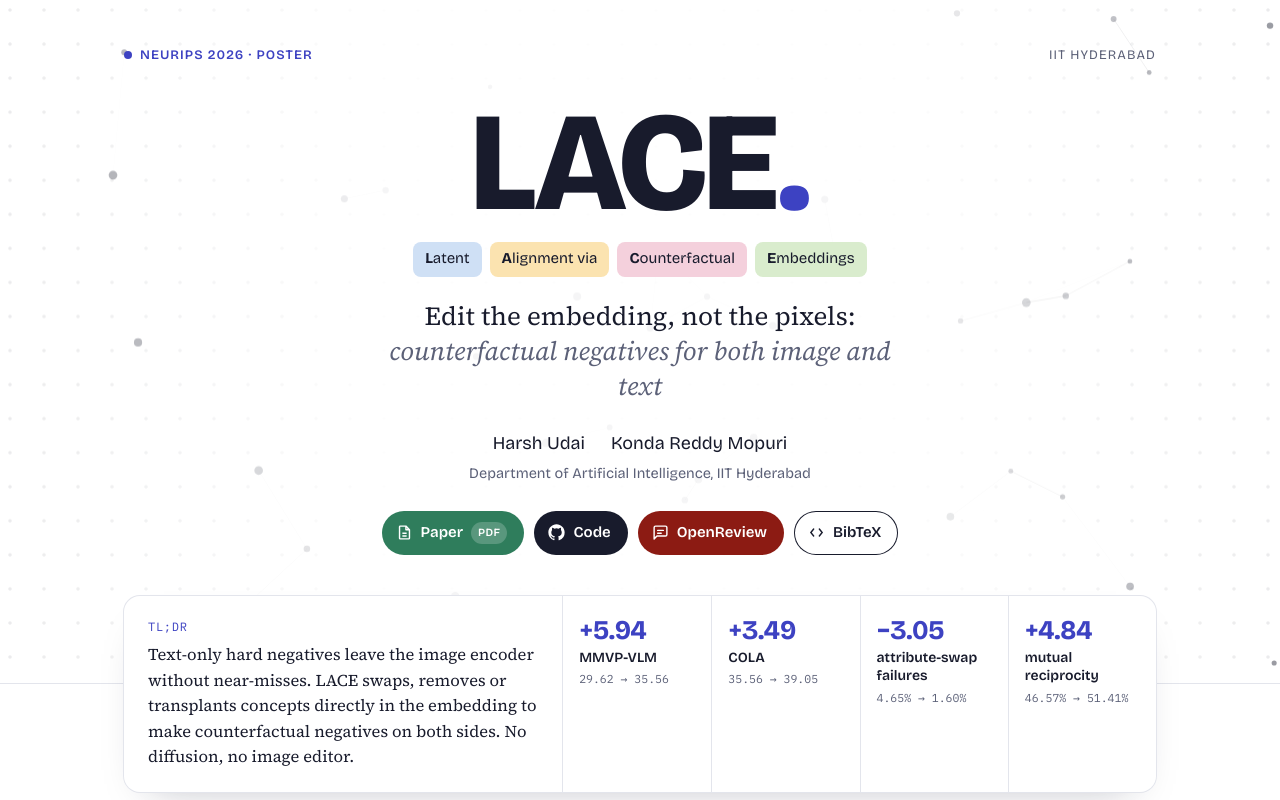
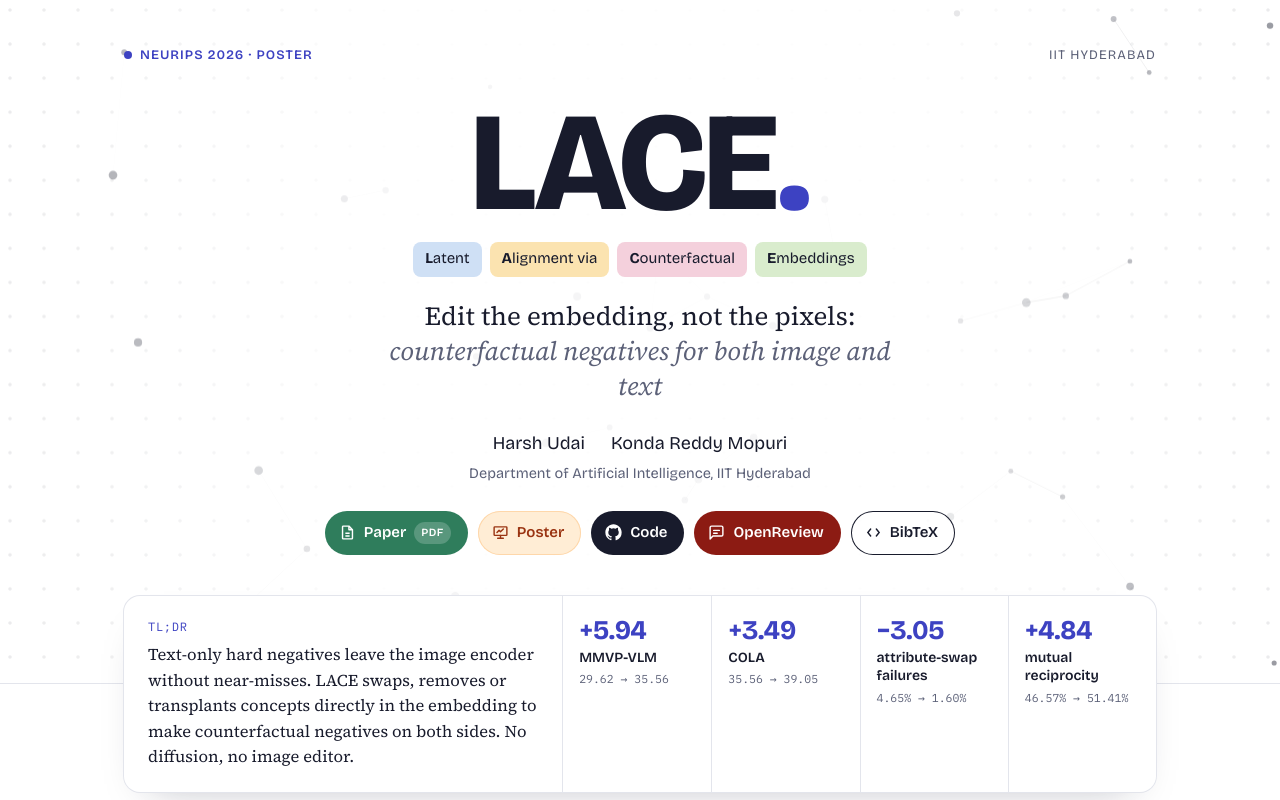
Before and after one commit to Harsh-Udai/LACE, a plain HTML site: page docs/index.html in a window 1280 px wide. Shown: the top 800 px of the page. Drawn offline with nearby package versions, Linux system fonts and the light colour scheme.

Commit message:
Add Poster button
peach Poster button right after Paper, linking to the uploaded vector
poster PDF and opening in a new tab. Footer link added too.

Claude-Session: https://claude.ai/code/session_01JDCbWfvaJsXaChNsv3LDVK

```diff
--- a/docs/index.html
+++ b/docs/index.html
@@ -95,6 +95,8 @@ em.t { font-style: normal; color: var(--acc); font-weight: 600; }
 .btn.paper { background: #2f7d5c; color: #fff; }
 .btn.paper:hover { background: #25664b; color: #fff; }
 .btn.paper .tag { font-size: 11px; font-weight: 600; letter-spacing: .04em; padding: 2px 7px; border-radius: 999px; background: rgba(255,255,255,.2); }
+.btn.poster { background: #ffedd5; color: #9a3412; box-shadow: inset 0 0 0 1px #fed7aa; }
+.btn.poster:hover { background: #fed7aa; color: #7c2d12; }
 .btn.openreview { background: #8c1b13; color: #fff; }
 .btn.openreview:hover { background: #6e140e; color: #fff; }
 
@@ -296,6 +298,7 @@ footer { padding-top: 90px; padding-bottom: 56px; }
       <div class="affil">Department of Artificial Intelligence, IIT Hyderabad</div>
       <nav class="links" aria-label="Paper links">
         <a class="btn paper" href="https://openreview.net/pdf?id=OhzpFEscSy" target="_blank" rel="noopener noreferrer"><svg viewBox="0 0 24 24" fill="none" stroke="currentColor" stroke-width="2" stroke-linejoin="round"><path d="M14 3H6a1 1 0 0 0-1 1v16a1 1 0 0 0 1 1h12a1 1 0 0 0 1-1V8z"/><path d="M14 3v5h5M9 13h6M9 17h6"/></svg>Paper <span class="tag">PDF</span></a>
+        <a class="btn poster" href="assets/LACE_poster_140x90cm_vector.pdf" target="_blank" rel="noopener noreferrer"><svg viewBox="0 0 24 24" fill="none" stroke="currentColor" stroke-width="2" stroke-linecap="round" stroke-linejoin="round"><rect x="3" y="4" width="18" height="12" rx="1"/><path d="M12 16v4M8 20h8M7 12l3-3 2 2 4-4"/></svg>Poster</a>
         <a class="btn" href="https://github.com/Harsh-Udai/LACE" target="_blank" rel="noopener noreferrer"><svg viewBox="0 0 24 24" fill="currentColor"><path d="M12 .5C5.65.5.5 5.65.5 12a11.5 11.5 0 0 0 7.86 10.92c.58.1.79-.25.79-.56v-2c-3.2.7-3.87-1.37-3.87-1.37-.53-1.33-1.28-1.69-1.28-1.69-1.05-.71.08-.7.08-.7 1.16.08 1.77 1.19 1.77 1.19 1.03 1.77 2.7 1.26 3.36.96.1-.75.4-1.26.73-1.55-2.55-.29-5.24-1.28-5.24-5.69 0-1.26.45-2.29 1.19-3.1-.12-.29-.52-1.46.11-3.05 0 0 .97-.31 3.17 1.18a11 11 0 0 1 5.77 0c2.2-1.49 3.17-1.18 3.17-1.18.63 1.59.23 2.76.11 3.05.74.81 1.19 1.84 1.19 3.1 0 4.42-2.7 5.39-5.26 5.68.41.36.78 1.06.78 2.14v3.17c0 .31.21.67.8.56A11.5 11.5 0 0 0 23.5 12C23.5 5.65 18.35.5 12 .5z"/></svg>Code</a>
         <a class="btn openreview" href="https://openreview.net/forum?id=OhzpFEscSy" target="_blank" rel="noopener noreferrer"><svg viewBox="0 0 24 24" fill="none" stroke="currentColor" stroke-width="2" stroke-linecap="round" stroke-linejoin="round"><path d="M21 15a2 2 0 0 1-2 2H7l-4 4V5a2 2 0 0 1 2-2h14a2 2 0 0 1 2 2z"/><path d="M8 9h8M8 13h5"/></svg>OpenReview</a>
         <a class="btn line" href="#bibtex"><svg viewBox="0 0 24 24" fill="none" stroke="currentColor" stroke-width="2" stroke-linecap="round"><path d="M8 7l-4 5 4 5M16 7l4 5-4 5"/></svg>BibTeX</a>
@@ -513,7 +516,7 @@ footer { padding-top: 90px; padding-bottom: 56px; }
       <p>Latent Alignment via Counterfactual Embeddings · NeurIPS 2026</p>
       <a class="sibling" href="https://harsh-udai.github.io/GPS-CLIP/"><i></i>Also at NeurIPS 2026: GPS-CLIP</a>
     </div>
-    <div><b>Links</b><a href="https://openreview.net/pdf?id=OhzpFEscSy" target="_blank" rel="noopener noreferrer">Paper (PDF)</a><br><a href="https://github.com/Harsh-Udai/LACE" target="_blank" rel="noopener noreferrer">Code on GitHub</a> · <a href="https://openreview.net/forum?id=OhzpFEscSy" target="_blank" rel="noopener noreferrer">OpenReview</a> · <a href="#bibtex">BibTeX</a></div>
+    <div><b>Links</b><a href="https://openreview.net/pdf?id=OhzpFEscSy" target="_blank" rel="noopener noreferrer">Paper (PDF)</a> · <a href="assets/LACE_poster_140x90cm_vector.pdf" target="_blank" rel="noopener noreferrer">Poster</a><br><a href="https://github.com/Harsh-Udai/LACE" target="_blank" rel="noopener noreferrer">Code on GitHub</a> · <a href="https://openreview.net/forum?id=OhzpFEscSy" target="_blank" rel="noopener noreferrer">OpenReview</a> · <a href="#bibtex">BibTeX</a></div>
     <div><b>Contact</b><code>ai23resch11003@iith.ac.in</code><br>Department of AI, IIT Hyderabad</div>
   </div>
 </footer>
```
Also changed, not shown: index.html (+4 -1 lines), 1 other file.
